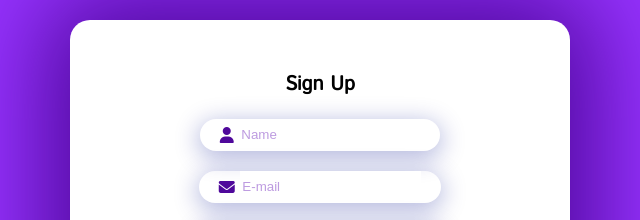
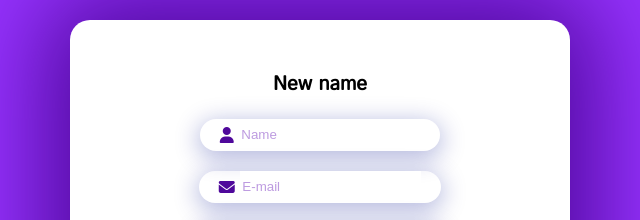
Before and after one commit to dannysbtz/login_form, a plain HTML site: page index.html in a window 1280 px wide. Shown: the part 165-385 px from the top of the page, 320-960 px from the left. Drawn offline with Linux system fonts and the light colour scheme.

Commit message:
javascript

```diff
--- a/index.html
+++ b/index.html
@@ -14,7 +14,7 @@
     <div class="background">
         <div class="content">
             <form action="">
-                <h1>Sign Up</h1>
+                <h1 id="title">Sign Up</h1>
                 <div class="center">
                     <div class="input">
                         <i class="fa-solid fa-user"></i>
@@ -55,4 +55,5 @@
         </div>
     </div>
 </body>
+<script src="javascript.js"></script>
 </html>
--- /dev/null
+++ b/javascript.js
@@ -0,0 +1,3 @@
+const title = document.getElementById('title');
+console.log(title);
+title.innerHTML = 'New name';
```
